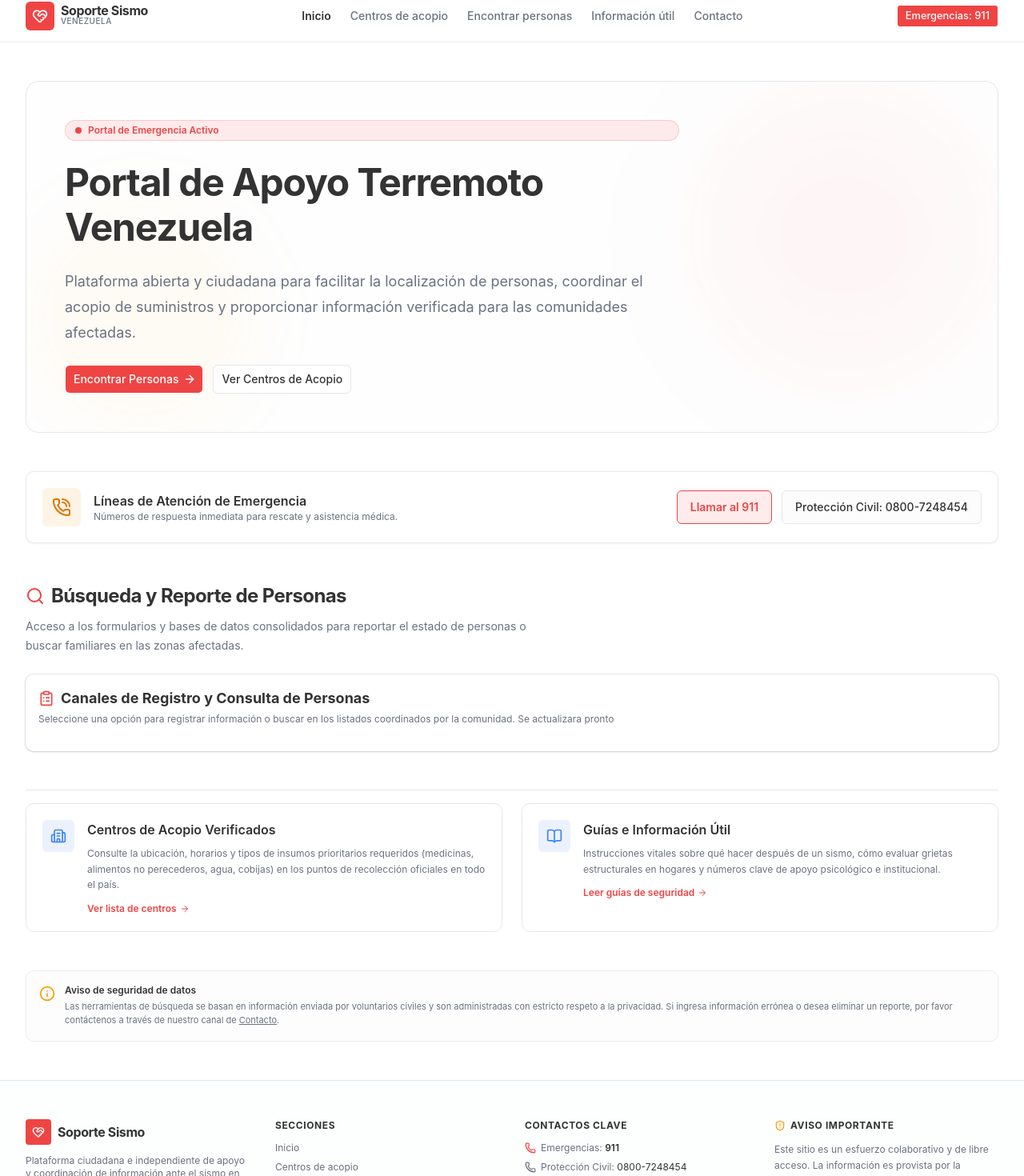
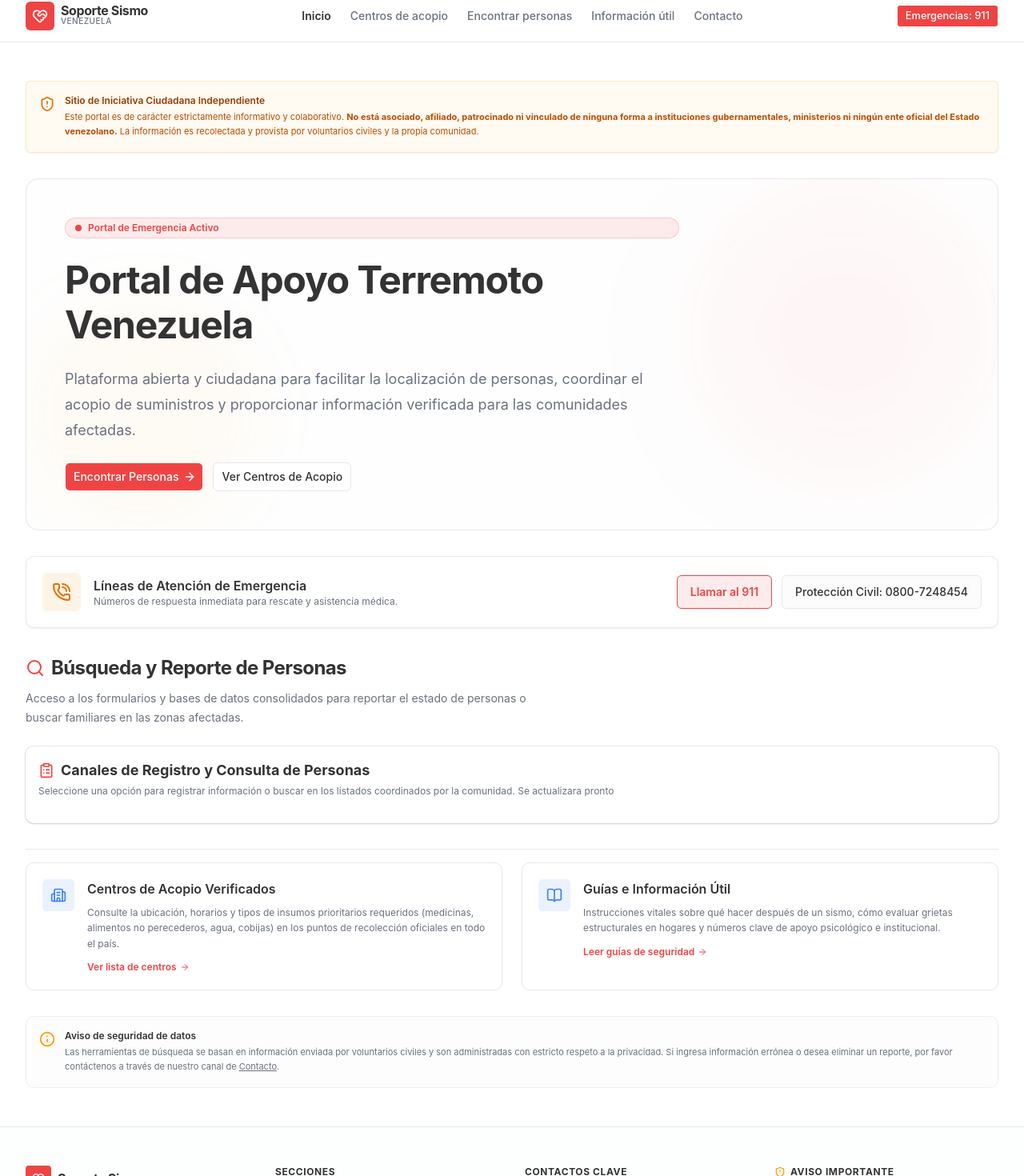
Before and after one commit to xtir82/soporte-sismo-vzla, a Next.js app: page / in a window 1280 px wide. Shown: the part 16-1486 px from the top of the page at 80% size. Built offline with nearby package versions, Linux system fonts and the light colour scheme.

Commit message:
Adding a disclaimer

```diff
--- a/app/page.tsx
+++ b/app/page.tsx
@@ -27,7 +27,18 @@ import {
 
 export default function HomePage() {
   return (
-    <div className="mx-auto w-full max-w-7xl px-4 py-8 sm:px-6 sm:py-12 lg:px-8 flex flex-col gap-12">
+    <div className="mx-auto w-full max-w-7xl px-4 py-8 sm:px-6 sm:py-12 lg:px-8 flex flex-col gap-8">
+
+      {/* Disclaimer de No-Afiliación */}
+      <div className="rounded-lg border border-amber-500/20 bg-amber-500/5 p-4 flex items-start gap-3 shadow-xs">
+        <ShieldAlert className="size-5 text-amber-600 dark:text-amber-500 shrink-0 mt-0.5" />
+        <div className="flex flex-col gap-1 font-sans">
+          <p className="text-xs font-semibold text-amber-800 dark:text-amber-400">Sitio de Iniciativa Ciudadana Independiente</p>
+          <p className="text-[11px] text-amber-700 dark:text-amber-500/90 leading-relaxed">
+            Este portal es de carácter estrictamente informativo y colaborativo. <strong>No está asociado, afiliado, patrocinado ni vinculado de ninguna forma a instituciones gubernamentales, ministerios ni ningún ente oficial del Estado venezolano.</strong> La información es recolectada y provista por voluntarios civiles y la propia comunidad.
+          </p>
+        </div>
+      </div>
 
       {/* Hero Section */}
       <section className="relative overflow-hidden rounded-2xl border border-border bg-muted/20 p-6 sm:p-10 lg:p-12">
--- a/components/Footer.tsx
+++ b/components/Footer.tsx
@@ -78,7 +78,7 @@ export function Footer() {
               Aviso Importante
             </h3>
             <p className="text-xs text-muted-foreground leading-relaxed">
-              Este sitio es un esfuerzo colaborativo y de libre acceso. La información es provista por la comunidad y fuentes públicas. Verifique siempre con canales oficiales.
+              Este sitio es un esfuerzo colaborativo e independiente. <strong>No está asociado a ninguna institución gubernamental, organismo oficial ni ente del Estado.</strong> La información es provista de forma ciudadana por la comunidad. Verifique siempre con canales oficiales.
             </p>
           </div>
         </div>
```
